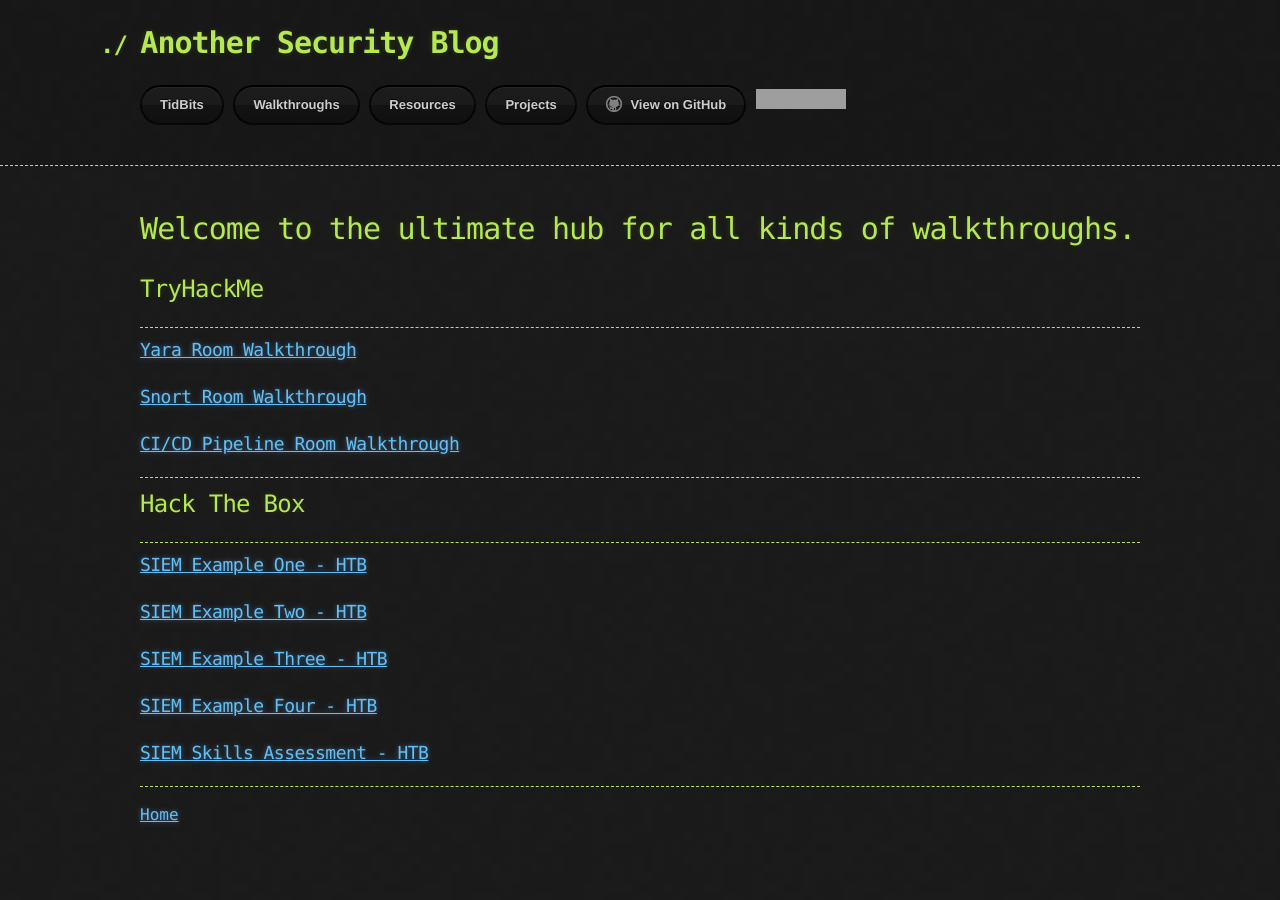
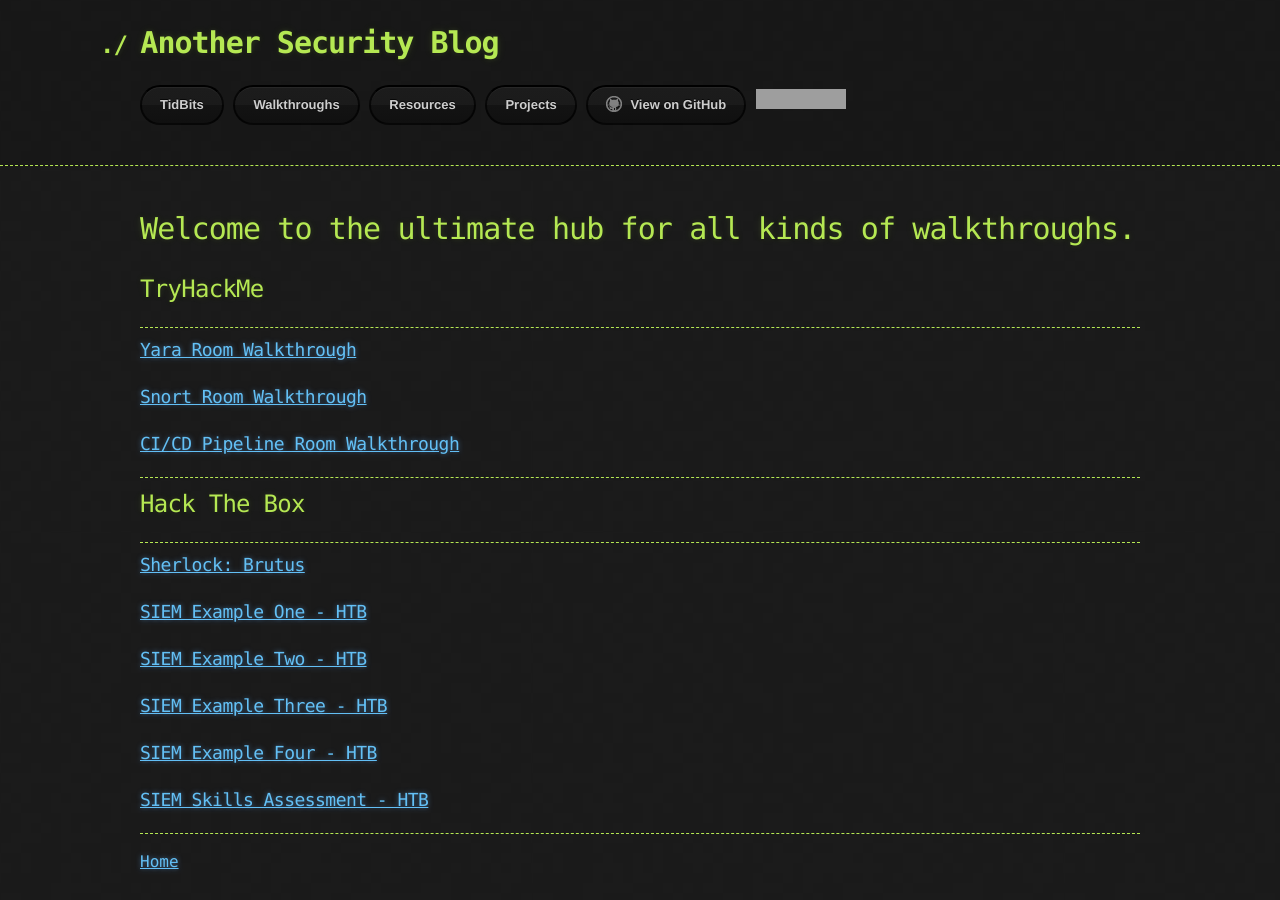
Before and after one commit to CyberCasquatch/cybercasquatch.github.io, a Jekyll site: the page built from Walkthrough-Main.md, in a window 1280 px wide. Built offline with Jekyll 4.4.1, drawn with Linux system fonts in a browser that asks for light colours; the repository's description, which GitHub fills in, is left out; grey boxes are pictures that could not be loaded.

Commit message:
Update Walkthrough-Main.md

```diff
--- a/Walkthrough-Main.md
+++ b/Walkthrough-Main.md
@@ -17,6 +17,7 @@
 
 ## Hack The Box
 * * *
+### [Sherlock: Brutus](_posts/Walkthroughs/2025-05-11-brutus-sherlock.md)
 ### [SIEM Example One - HTB](_posts/Walkthroughs/2025-01-01-SIEMExampleOne-HTB.markdown)
 ### [SIEM Example Two - HTB](_posts/Walkthroughs/2025-01-01-SIEMExampleTwo-HTB.markdown)
 ### [SIEM Example Three - HTB](_posts/Walkthroughs/2025-01-01-SIEMExampleThree-HTB.markdown)
```
